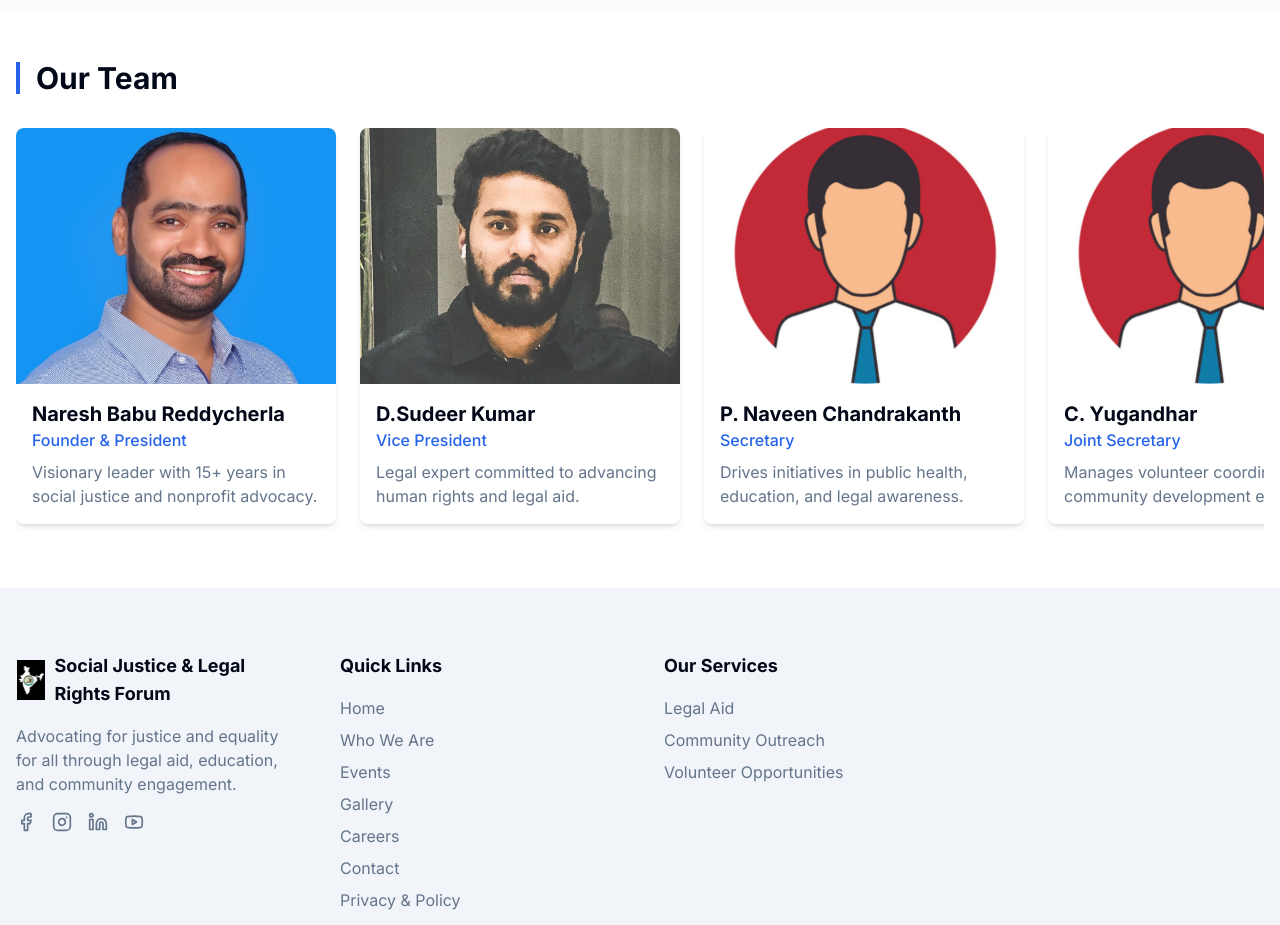
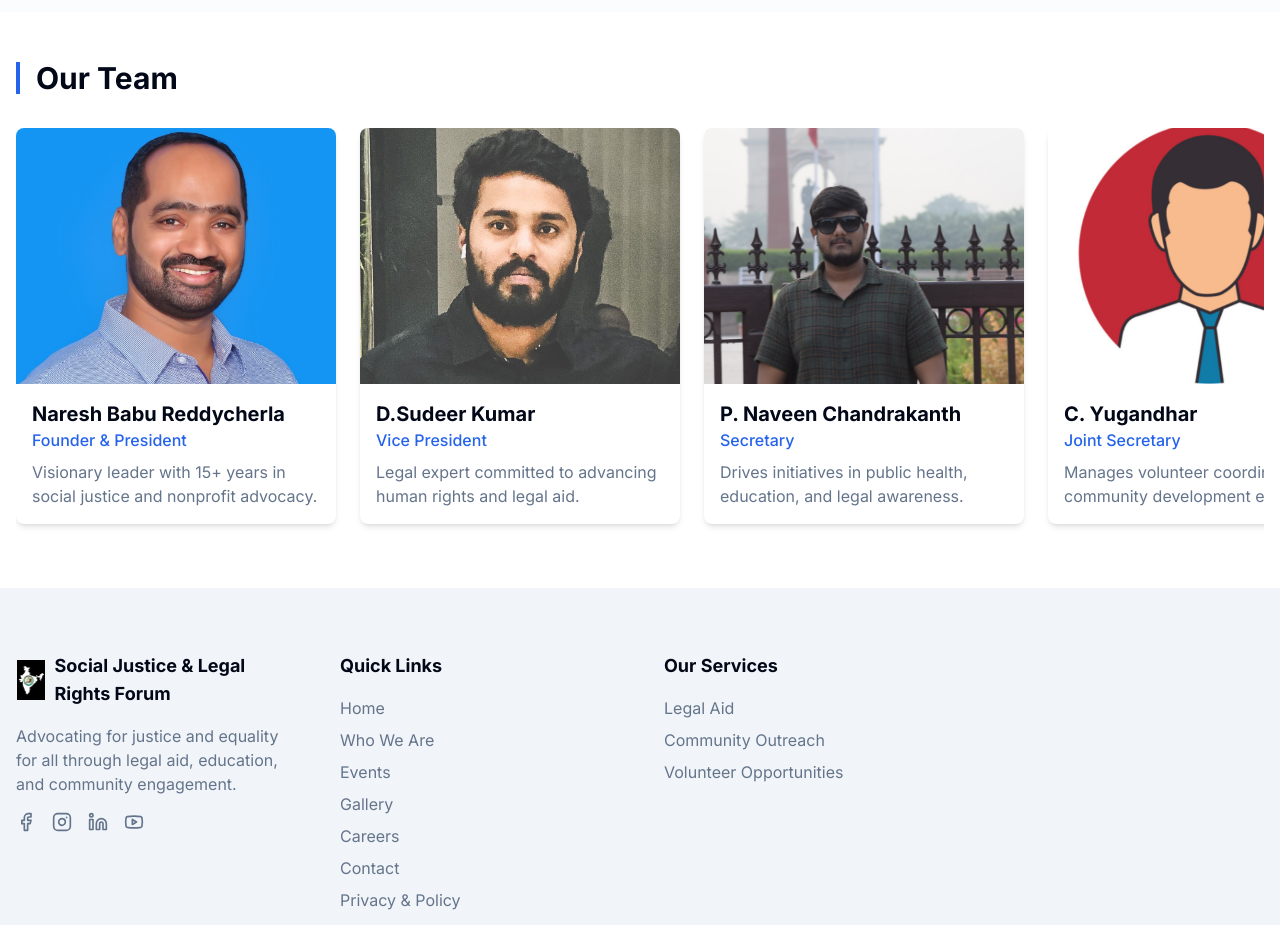
Before and after one commit to Sreeharsha-dev/Social-Justice-Website, a Next.js app: page /who-we-are in a window 1280 px wide. Shown: the part 1820-2745 px from the top of the page. Built offline with nearby package versions, Linux system fonts and the light colour scheme.

Commit message:
Pic update

```diff
--- a/app/who-we-are/page.tsx
+++ b/app/who-we-are/page.tsx
@@ -225,7 +225,7 @@ export default function WhoWeArePage() {
                 {
                   name: "P. Naveen Chandrakanth",
                   role: "Secretary",
-                  image: "/images/image.png",
+                  image: "/images/NaveenChandra.jpg",
                   description: "Drives initiatives in public health, education, and legal awareness."
                 },
                 {
```
Also changed, not shown: public/images/NaveenChandra.jpg (added).
